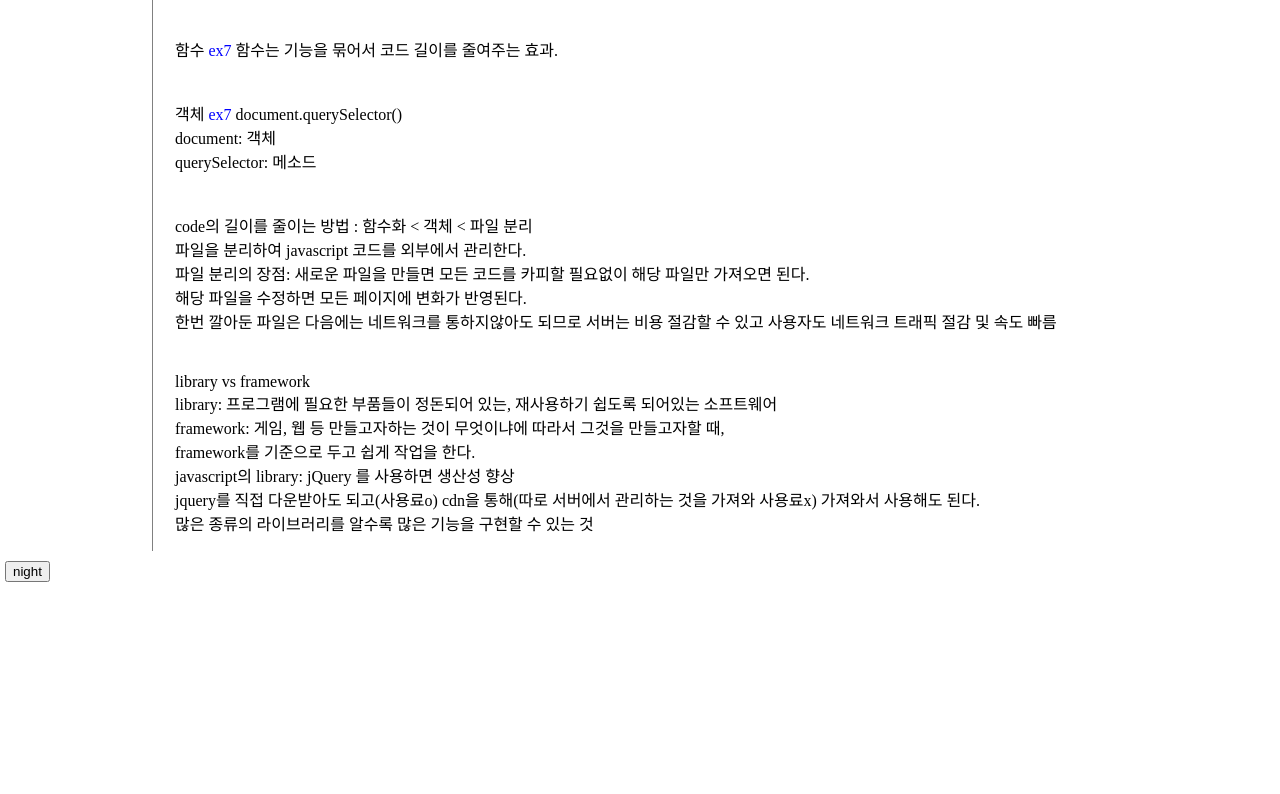
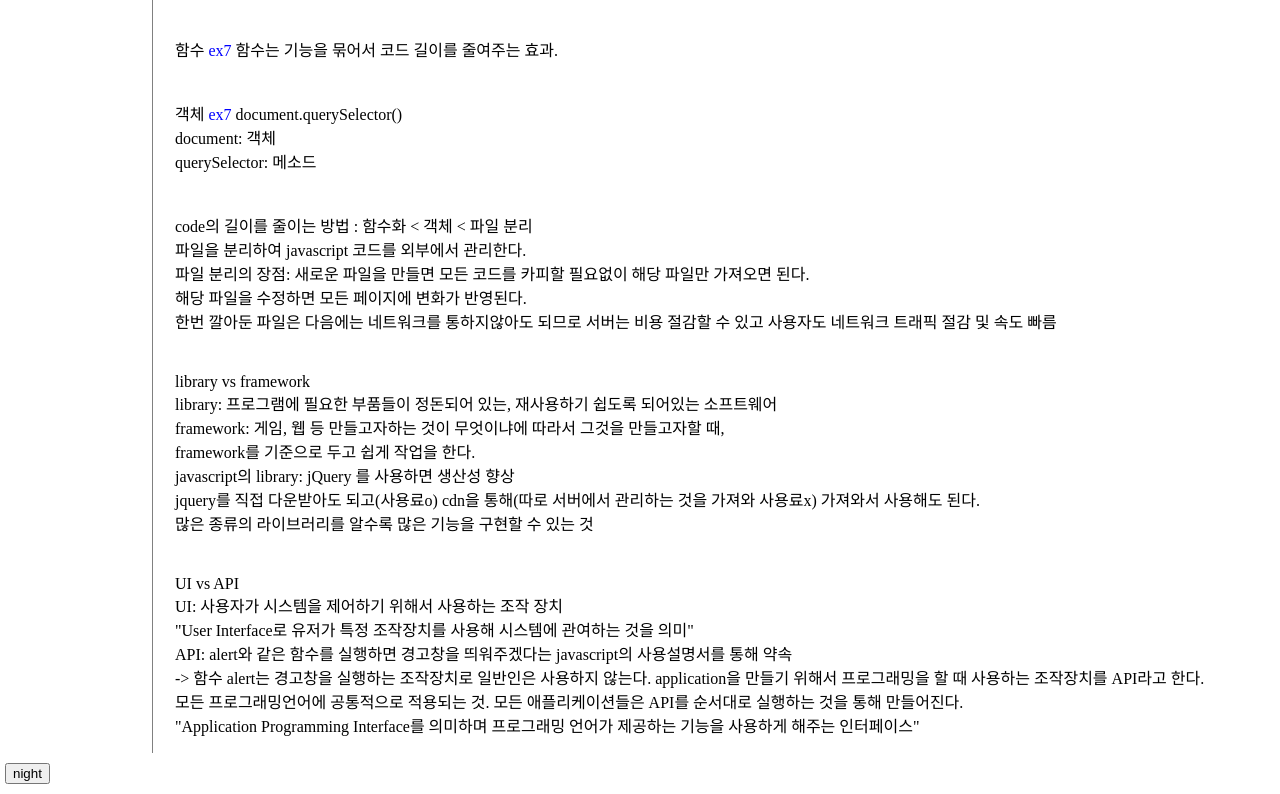
Before and after one commit to kangsj123/web-practice, a plain HTML site: page 3.html in a window 1280 px wide. Shown: the part 1619-2413 px from the top of the page. Before the commit the page ends 2211 px from the top, so only its background shows below. Drawn offline with nearby package versions, Linux system fonts and the light colour scheme.

Commit message:
javascript end

```diff
--- a/3.html
+++ b/3.html
@@ -115,6 +115,17 @@
       가져와서 사용해도 된다.<br>
       많은 종류의 라이브러리를 알수록 많은 기능을 구현할 수 있는 것<br>
     </p>
+    <p>
+      UI vs API<br>
+      UI: 사용자가 시스템을 제어하기 위해서 사용하는 조작 장치<br>
+      "User Interface로 유저가 특정 조작장치를 사용해 시스템에 관여하는 것을 의미"<br>
+      API: alert와 같은 함수를 실행하면 경고창을 띄워주겠다는 javascript의 사용설명서를 통해 약속<br>
+      -> 함수 alert는 경고창을 실행하는 조작장치로 일반인은 사용하지 않는다.
+      application을 만들기 위해서 프로그래밍을 할 때 사용하는 조작장치를 API라고 한다.<br>
+      모든 프로그래밍언어에 공통적으로 적용되는 것.
+      모든 애플리케이션들은 API를 순서대로 실행하는 것을 통해 만들어진다.<br>
+      "Application Programming Interface를 의미하며 프로그래밍 언어가 제공하는 기능을 사용하게 해주는 인터페이스"<br>
+    </p>
   </div>
   </div>
   <input type="button" value="night" onclick="
```
